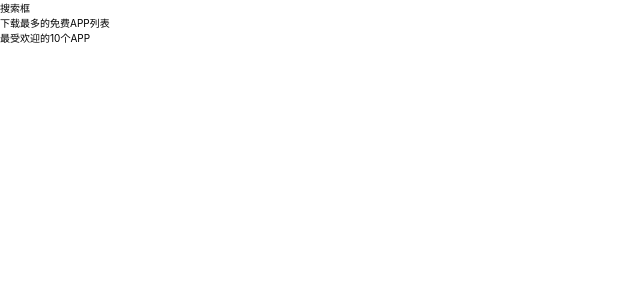
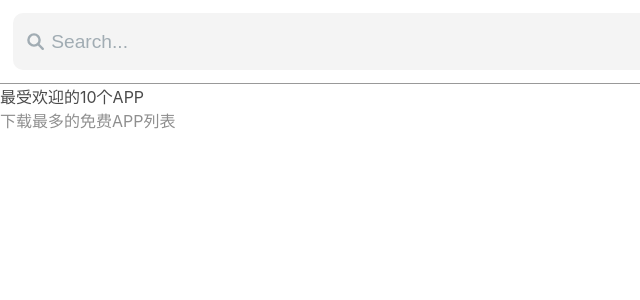
Before and after one commit to pengsp/pwa-demo, a React (Create React App) app: page / in a window 1280 px wide. Shown: the top 300 px of the page, without its empty margins (0-640 px from the left). Built offline with nearby package versions, Linux system fonts and the light colour scheme.

Commit message:
完成search bar UI & CSS调整

```diff
--- a/src/App.css
+++ /dev/null
@@ -1,38 +0,0 @@
-.App {
-  text-align: center;
-}
-
-.App-logo {
-  height: 40vmin;
-  pointer-events: none;
-}
-
-@media (prefers-reduced-motion: no-preference) {
-  .App-logo {
-    animation: App-logo-spin infinite 20s linear;
-  }
-}
-
-.App-header {
-  background-color: #282c34;
-  min-height: 100vh;
-  display: flex;
-  flex-direction: column;
-  align-items: center;
-  justify-content: center;
-  font-size: calc(10px + 2vmin);
-  color: white;
-}
-
-.App-link {
-  color: #61dafb;
-}
-
-@keyframes App-logo-spin {
-  from {
-    transform: rotate(0deg);
-  }
-  to {
-    transform: rotate(360deg);
-  }
-}
--- /dev/null
+++ b/src/App.scss
@@ -0,0 +1,9 @@
+@import "./styles/variable.scss";
+html{
+  color:$--color-regular!important;
+}
+@media (min-width:$--breakpoint-md) {
+  html{
+    font-size: 100%;
+  }
+}
--- a/src/App.tsx
+++ b/src/App.tsx
@@ -1,6 +1,5 @@
 import React from 'react';
-import logo from './logo.svg';
-import './App.css';
+import './App.scss';
 import Home from './pages/home';
 
 function App() {
--- /dev/null
+++ b/src/components/rankings/index.scss
@@ -0,0 +1,6 @@
+@import "../../styles/variable";
+.rankings{
+  &-container{
+    color: $--color-secondary;
+  }
+}
--- a/src/components/rankings/index.tsx
+++ b/src/components/rankings/index.tsx
@@ -1,4 +1,6 @@
+import "./index.scss";
+
 function Rankings() {
-  return (<div>下载最多的免费APP列表</div>)
+  return (<div className="rankings-container">下载最多的免费APP列表</div>)
 }
 export default Rankings;
--- /dev/null
+++ b/src/components/recommend/index.scss
@@ -0,0 +1,6 @@
+@import "../../styles/variable";
+.recommend{
+  &-container{
+    color: $--color-regular;
+  }
+}
--- a/src/components/recommend/index.tsx
+++ b/src/components/recommend/index.tsx
@@ -1,4 +1,6 @@
+import "./index.scss";
+
 function Recommend() {
-  return (<div>最受欢迎的10个APP</div>)
+  return (<div className="recommend-container">最受欢迎的10个APP</div>)
 }
 export default Recommend;
--- /dev/null
+++ b/src/components/searchBar/index.scss
@@ -0,0 +1,36 @@
+@import "../../styles/variable";
+.search{
+  &-bar-container{
+    border-bottom:1px solid $--color-gray;
+    padding:0.8rem;
+  }
+  &-bar{
+    background-color: $--input-background-color;
+    border-radius: $--xs*1.25;
+    display: flex;
+    align-items: center;
+    padding: 0.4rem 0.8rem;
+    &-input{
+      border: 0;
+      width: 100%;
+      margin: 0;
+      padding-left: 0.4rem;
+      height: $--height-base;
+      outline: 0;
+      font-size: 1.2rem;
+      background: none;
+      &::placeholder{
+        color: $--color-placeholder;
+      }
+    }
+    .search-icon-wrap{
+      height: 1.2rem;
+      .search-icon{
+        width: 1.2rem;
+        height: 1.2rem;
+        color: $--color-placeholder;
+      }
+    }
+  }
+
+}
--- a/src/components/searchBar/index.tsx
+++ b/src/components/searchBar/index.tsx
@@ -1,4 +1,23 @@
+
+import { useState } from "react";
+import { IconSearch, IconClose } from "../icons";
+import "./index.scss";
+
 function SearchBar() {
-  return (<div>搜索框</div>)
+  const [keyword, setKeyword] = useState<string>('');
+  const inputSearch = (e: any) => {
+    let keyword = e.target.value;
+    console.log(e)
+    setKeyword(keyword)
+  }
+  return (<div className="search-bar-container" >
+    <div className="search-bar">
+      <div className="search-icon-wrap"><IconSearch className="search-icon" /></div>
+      <input className="search-bar-input" placeholder="Search..." value={keyword} onChange={(e) => inputSearch(e)} maxLength={32} />
+      {(keyword && keyword.length > 0) && <div className="search-icon-wrap"><IconClose className="search-icon" onClick={() => setKeyword('')} /></div>}
+    </div>
+  </div>)
+
+
 }
 export default SearchBar;
--- a/src/pages/home/index.tsx
+++ b/src/pages/home/index.tsx
@@ -7,8 +7,8 @@ import SearchBar from "../../components/searchBar";
 function Home() {
   return (<>
     <SearchBar />
+    <Recommend />
     <Rankings />
-    <Recommend />
   </>)
 }
 export default Home;
--- a/src/styles/variable.scss
+++ b/src/styles/variable.scss
@@ -4,11 +4,13 @@ $--color-black: #000000;
 $--color-white: #FFFFFF;
 $--color-gray: #999999;
 
-$--input-bgcolor:#f4f4f4 ;
-$--text-color-primary:$--color-black;
-$--text-color-regular:#333333;
-$--text-color-secondary:#8f8f8f;
-$--text-color-placeholder:#a8abae;
+
+$--color-primary:#000000;
+$--color-regular:#4a4a4a;
+$--color-secondary:#8f8f8f;
+$--color-placeholder:#a1acb3;
+
+$--input-background-color:#f4f4f4;
 /* Font Size
 -------------------------- */
 $--size-base: 1.4rem ;
@@ -39,7 +41,7 @@ $--margin-xss: $--xss;
 
 /* Height rules
 --------------------------*/
-$--height-base: 32px;
+$--height-base: 2.8rem;
 $--height-lg: 40px;
 $--height-sm: 24px;
 
```
